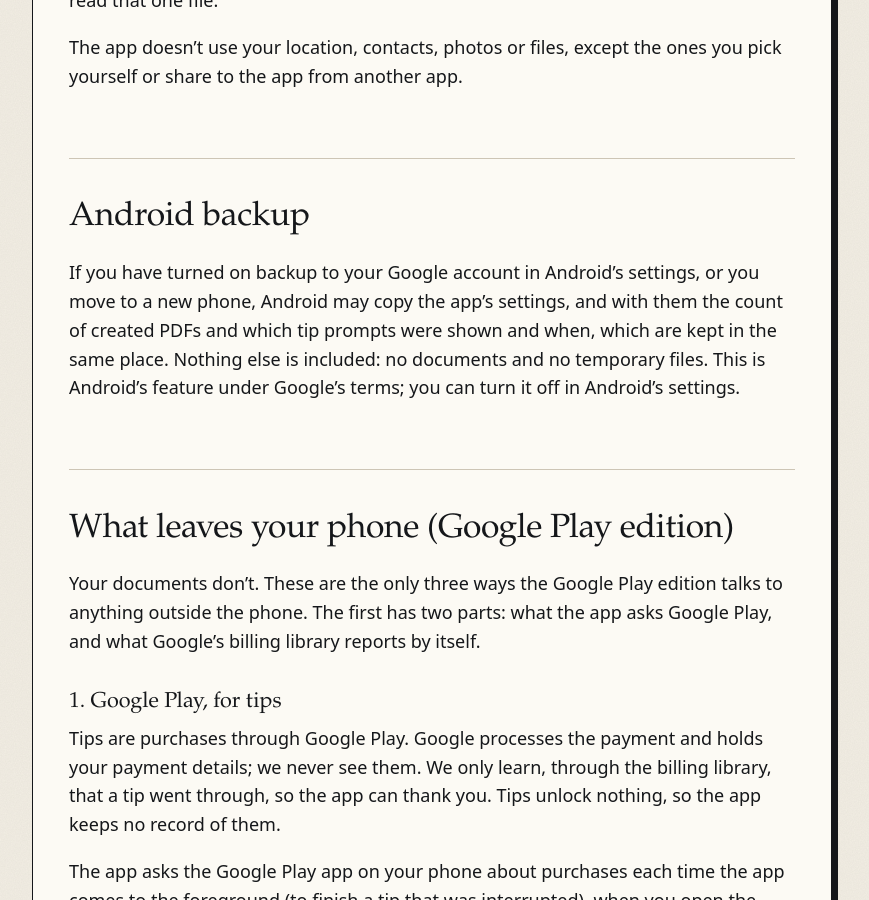
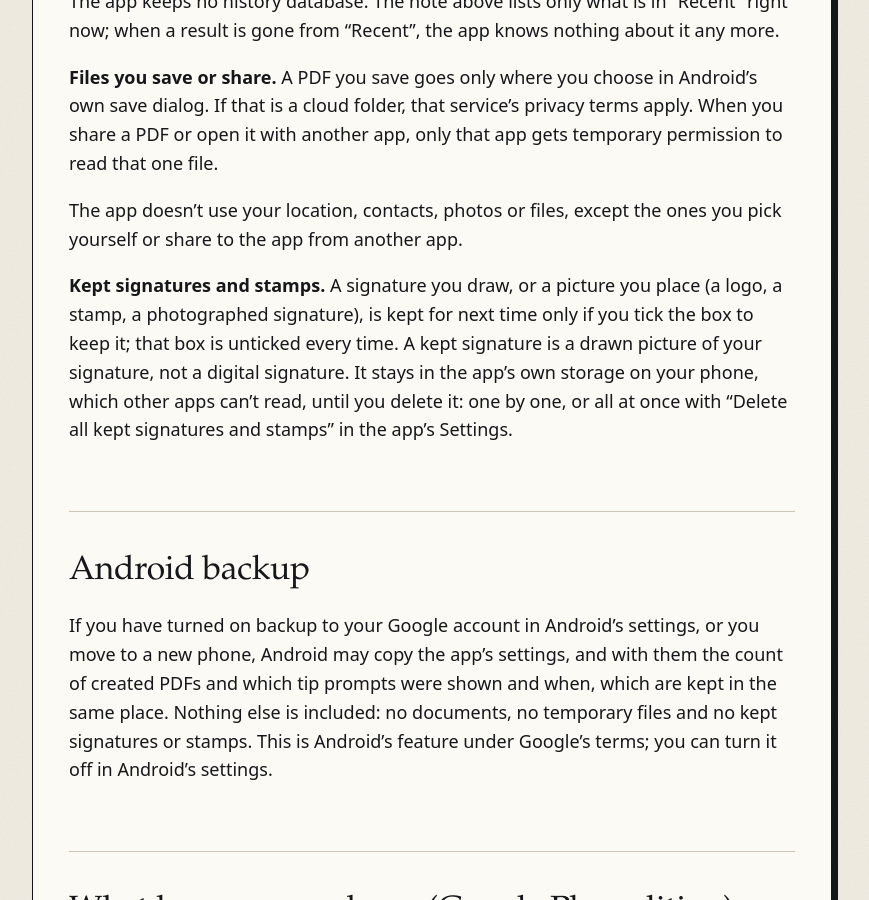
Before and after one commit to Gdato/gdato.github.io, a Jekyll site: the page built from pdf-werkstatt/privacy.md, in a window 1280 px wide and 900 px high, scrolled down 2605 px. Shown: the whole window, without its empty margins (208-1077 px from the left). Built offline with Jekyll 4.4.1, drawn with Linux system fonts in a browser that asks for light colours; some of the changed text lies outside the part shown.

Commit message:
PDF Werkstatt: the privacy policy names the signatures and stamps the app keeps when the user asks, where they are, that no backup carries them and how to delete them

```diff
--- a/pdf-werkstatt/privacy.md
+++ b/pdf-werkstatt/privacy.md
@@ -36,6 +36,7 @@ Everything the app knows is kept in its private storage on your phone, which oth
 |---|---|---|
 | Settings (appearance including the colour palette, language, text size, paper size, screen and vibration options), and that you have seen the welcome screens | To remember your choices | App storage |
 | The count of created PDFs, and which tip prompts were shown and when | So the app can ask, once in a while and not too often, whether you would like to leave a tip. Only the number and the dates are kept, nothing about the files | App storage |
+| Signatures and stamps you chose to keep, only if you ticked the box to keep one: a signature as the lines you drew, a stamp as its picture, each with the name you gave it (at most three of each) | So that you can place them again without drawing or picking them anew | App storage, in Android's "no backup" folder |
 | Temporary files: copies of the files you picked, pictures from the scanner, working files and the finished PDFs shown under "Recent" | To do the job you asked for, and to let you save, share or open the result | App cache |
 
 **How long temporary files are kept.** Copies of the files you pick are deleted at the latest when you close the app,
@@ -66,11 +67,18 @@ gets temporary permission to read that one file.
 The app doesn't use your location, contacts, photos or files, except the ones you pick yourself or share to the app
 from another app.
 
+**Kept signatures and stamps.** A signature you draw, or a picture you place (a logo, a stamp, a photographed
+signature), is kept for next time only if you tick the box to keep it; that box is unticked every time. A kept
+signature is a drawn picture of your signature, not a digital signature. It stays in the app's own storage on your
+phone, which other apps can't read, until you delete it: one by one, or all at once with "Delete all kept signatures
+and stamps" in the app's Settings.
+
 ## Android backup
 
 If you have turned on backup to your Google account in Android's settings, or you move to a new phone, Android may
 copy the app's settings, and with them the count of created PDFs and which tip prompts were shown and when, which
-are kept in the same place. Nothing else is included: no documents and no temporary files.
+are kept in the same place. Nothing else is included: no documents, no temporary files and no kept signatures or
+stamps.
 This is Android's feature under Google's terms; you can turn it off in Android's settings.
 
 ## What leaves your phone (Google Play edition)
@@ -160,6 +168,7 @@ We hold no data about you, so there's nothing for us to hand over, correct or de
 in your control:
 
 - Removing a result from "Recent" deletes that file. Closing the app deletes all results.
+- Settings › Kept signatures and stamps deletes a kept signature or stamp, or all of them at once.
 - Android's Settings › Apps › PDF Werkstatt › Storage › Clear storage removes everything the app saved.
 - Uninstalling removes everything.
 - For data Google holds about a purchase, the billing reports or the metrics of the scanner and of text recognition,
```
Also changed, not shown: other parts of pdf-werkstatt/privacy.md (+1 -1 lines).
